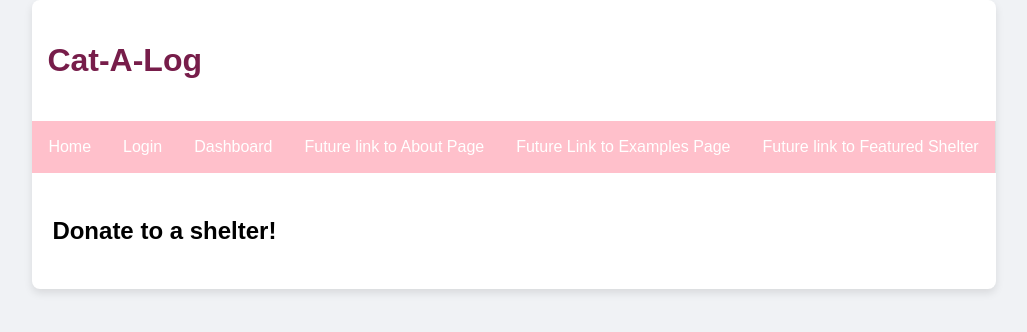
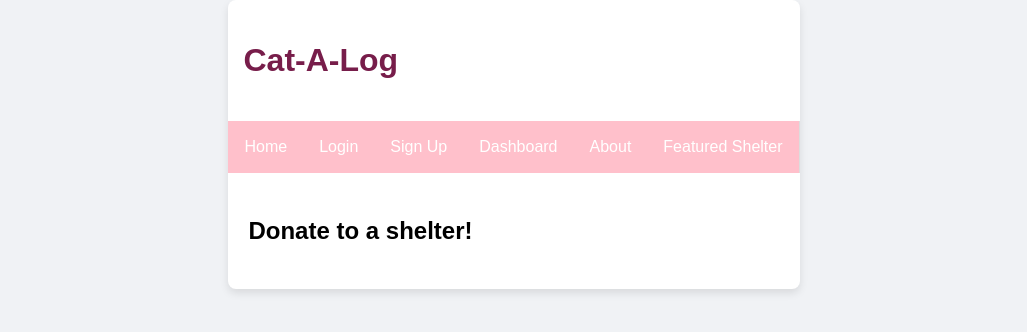
Before and after one commit to Akeldamaa/Cat-A-Log, a React (Vite) app in the folder frontend/: page /featured-shelter in a window 1280 px wide. Shown: the top 332 px of the page, without its empty margins (126-1153 px from the left). Built offline with nearby package versions, Linux system fonts and the light colour scheme.

Commit message:
remove examples page
removed all examples pages and imports and routing links to the page.

```diff
--- a/frontend/src/App.jsx
+++ b/frontend/src/App.jsx
@@ -5,7 +5,6 @@ import Home from "./pages/Home/Home";
 import Login from "./pages/Login/Login";
 import DashBoard from "./pages/Dashboard/Dashboard";
 import About from "./pages/About/About";
-import Examples from "./pages/Examples/Examples";
 import FeaturedShelter from "./pages/FeaturedShelter/FeaturedShelter";
 import ForgotPassword from "./pages/ForgotPassword/ForgotPassword";
 
@@ -16,7 +15,6 @@ export default function App() {
         <Route path="/" element={<Home />} />
         <Route path="login" element={<Login />} />
         <Route path='signup' element={<Signup />}/>
-        <Route path="examples" element={<Examples />}/>
         <Route path="featured-shelter" element={<FeaturedShelter />}/>
         <Route path="forgot-password" element={<ForgotPassword />}/>
         <Route path="dashboard" element={<DashBoard />} />
--- a/frontend/src/components/layout/Navbar.jsx
+++ b/frontend/src/components/layout/Navbar.jsx
@@ -15,23 +15,23 @@ export default function Navbar() {
           </a>
         </li>
         <li>
+          <a href="/signup" className="nav-link">
+            Sign Up
+          </a>
+        </li>
+        <li>
           <a href="/dashboard" className="nav-link">
-            Dashboard
+            Dashboard {/*Eventually only Accessible through the log in and sign up pages*/}
           </a>
         </li>
         <li>
           <a href="/about" className="nav-link">
-            Future link to About Page
-          </a>
-        </li>
-        <li>
-          <a href="/examples" className="nav-link">
-            Future Link to Examples Page
+            About
           </a>
         </li>
         <li>
           <a href="/featured-shelter" className="nav-link">
-            Future link to Featured Shelter
+            Featured Shelter
           </a>
         </li>
       </ul>
--- a/frontend/src/pages/Examples/Examples.css
+++ /dev/null
@@ -1,4 +0,0 @@
-.example-section{
-    max-width: 1200px;
-    padding: 20px;
-}
--- a/frontend/src/pages/Examples/Examples.jsx
+++ /dev/null
@@ -1,18 +0,0 @@
-import Navbar from "../../components/layout/Navbar";
-import "./Examples.css";
-
-export default function Examples() {
-  return (
-    <div className="home-container">
-      <div className="banner">
-        <h1>Cat-A-Log</h1>
-      </div>
-      <div className="navbar">
-        <Navbar />
-      </div>
-      <div className="example-section">
-        <h2>Examples of some cards!</h2>
-      </div>
-    </div>
-  );
-}
```
